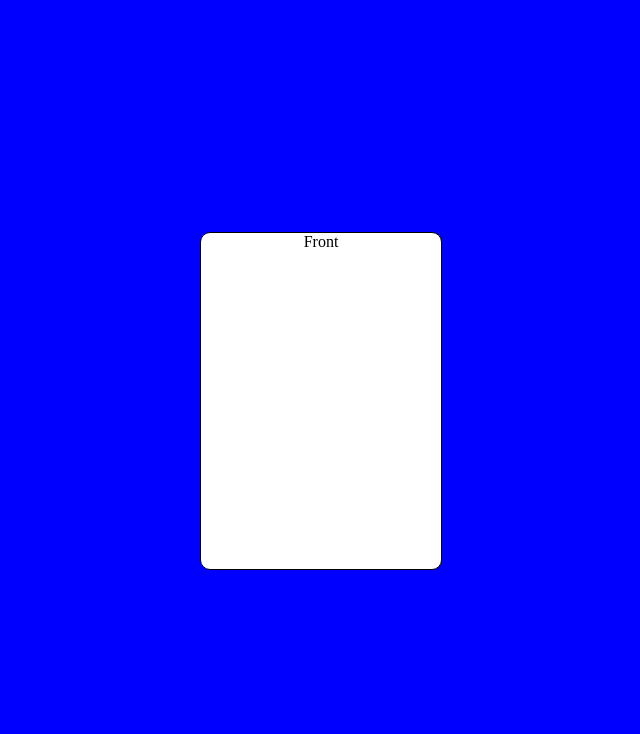
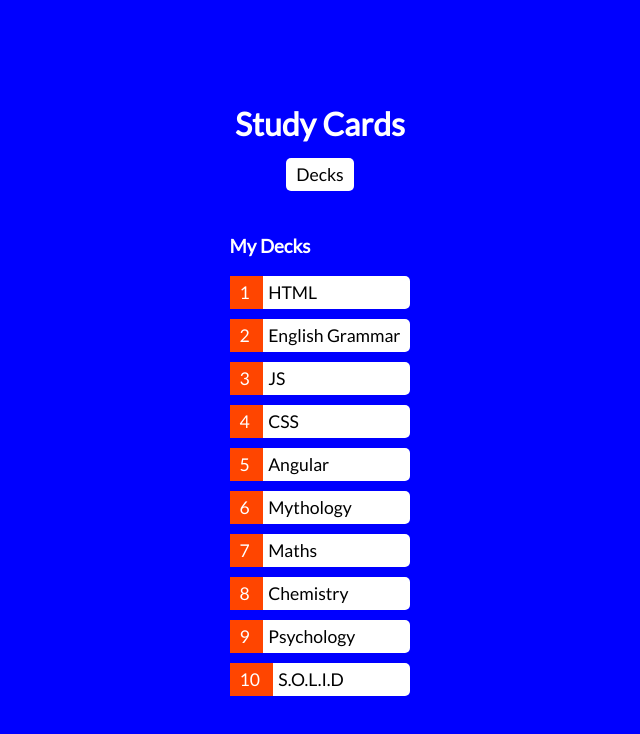
Before and after one commit to Luedch93/study-cards, an Angular app: page /decks in a window 1280 px wide. Shown: the top 734 px of the page, without its empty margins (320-960 px from the left). Built offline with nearby package versions, Linux system fonts and the light colour scheme.

Commit message:
added list of decks component

```diff
--- a/src/app/app.component.html
+++ b/src/app/app.component.html
@@ -1 +1,5 @@
-<app-card></app-card>
+<h1>Study Cards</h1>
+<nav>
+  <a routerLink="/decks">Decks</a>
+</nav>
+<router-outlet></router-outlet>
--- a/src/app/app.component.scss
+++ b/src/app/app.component.scss
@@ -6,3 +6,15 @@
   align-items: center;
   justify-content: center;
 }
+
+h1 {
+  margin: 0;
+  margin-bottom: 15px;
+}
+
+nav {
+  display: flex;
+  flex-direction: row;
+  gap: 10px;
+  margin-bottom: 25px;
+}
--- a/src/app/card/card.component.scss
+++ b/src/app/card/card.component.scss
@@ -19,6 +19,10 @@
       height: 100%;
       -webkit-backface-visibility: hidden;
       backface-visibility: hidden;
+      display: flex;
+      flex-direction: column;
+      align-items: center;
+      justify-content: center;
     }
     &--back-side {
       transform: rotateY(180deg);
--- /dev/null
+++ b/src/app/data/contants.ts
@@ -0,0 +1,42 @@
+export const DECKS = [
+  {
+    id: 1,
+    name: 'HTML',
+  },
+  {
+    id: 2,
+    name: 'English Grammar',
+  },
+  {
+    id: 3,
+    name: 'JS',
+  },
+  {
+    id: 4,
+    name: 'CSS',
+  },
+  {
+    id: 5,
+    name: 'Angular',
+  },
+  {
+    id: 6,
+    name: 'Mythology',
+  },
+  {
+    id: 7,
+    name: 'Maths',
+  },
+  {
+    id: 8,
+    name: 'Chemistry',
+  },
+  {
+    id: 9,
+    name: 'Psychology',
+  },
+  {
+    id: 10,
+    name: 'S.O.L.I.D',
+  },
+];
--- /dev/null
+++ b/src/app/data/deck.service.ts
@@ -0,0 +1,15 @@
+import { Injectable } from '@angular/core';
+import { Observable, of } from 'rxjs';
+import { Deck } from '../types/Deck';
+import { DECKS } from './contants';
+
+@Injectable({
+  providedIn: 'root',
+})
+export class DeckService {
+  constructor() {}
+
+  getDecks(): Observable<Deck[]> {
+    return of(DECKS);
+  }
+}
--- /dev/null
+++ b/src/app/decks/decks.component.html
@@ -0,0 +1,6 @@
+<h3>My Decks</h3>
+<div class="list">
+  <a *ngFor="let deck of decks; index as i;" [routerLink]="['/deck',deck.id,'card', 1]">
+    <span class="badge">{{i + 1}} </span><span class="name">{{deck.name}}</span>
+  </a>
+</div>
--- /dev/null
+++ b/src/app/decks/decks.component.scss
@@ -0,0 +1,24 @@
+h3 {
+  color: #fff;
+}
+
+.list {
+  display: flex;
+  flex-direction: column;
+  gap: 10px;
+}
+
+a {
+  position: relative;
+}
+
+span.badge {
+  padding: 6px 10px;
+  background-color: orangered;
+  color: #fff;
+  text-align: center;
+  margin-left: -10px;
+}
+span.name {
+  margin-left: 5px;
+}
--- /dev/null
+++ b/src/app/decks/decks.component.ts
@@ -0,0 +1,22 @@
+import { Component, OnInit } from '@angular/core';
+import { DeckService } from '../data/deck.service';
+import { Deck } from '../types/Deck';
+
+@Component({
+  selector: 'app-decks',
+  templateUrl: './decks.component.html',
+  styleUrls: ['./decks.component.scss'],
+})
+export class DecksComponent implements OnInit {
+  decks: Deck[] = [];
+
+  constructor(private deckService: DeckService) {}
+
+  ngOnInit(): void {
+    this.getDecks();
+  }
+
+  getDecks(): void {
+    this.deckService.getDecks().subscribe((decks) => (this.decks = decks));
+  }
+}
--- /dev/null
+++ b/src/app/types/Deck.ts
@@ -0,0 +1,4 @@
+export type Deck = {
+  id: number;
+  name: string;
+};
--- a/src/styles.scss
+++ b/src/styles.scss
@@ -1,6 +1,35 @@
-/* You can add global styles to this file, and also import other style files */
+@import url("https://fonts.googleapis.com/css2?family=Lato&display=swap");
+
+* {
+  box-sizing: border-box;
+}
+
 body {
   margin: 0;
   padding: 0;
   background-color: blue;
+  font-family: "Lato", sans-serif;
 }
+
+h1 {
+  color: #fff;
+}
+
+a {
+  text-decoration: none;
+  color: #000;
+  background-color: #fff;
+  padding: 6px 10px;
+  border-radius: 5px;
+  font-size: 1.1rem;
+
+  &:hover {
+    color: blue;
+  }
+  &:active {
+    color: darkblue;
+  }
+  &:visited {
+    color: blueviolet;
+  }
+}
```
Also changed, not shown: src/app/app-routing.module.ts (added, +27 -0 lines), src/app/app.module.ts (+6 -9 lines), 2 other files (tests, documents, lock files or other folders).
